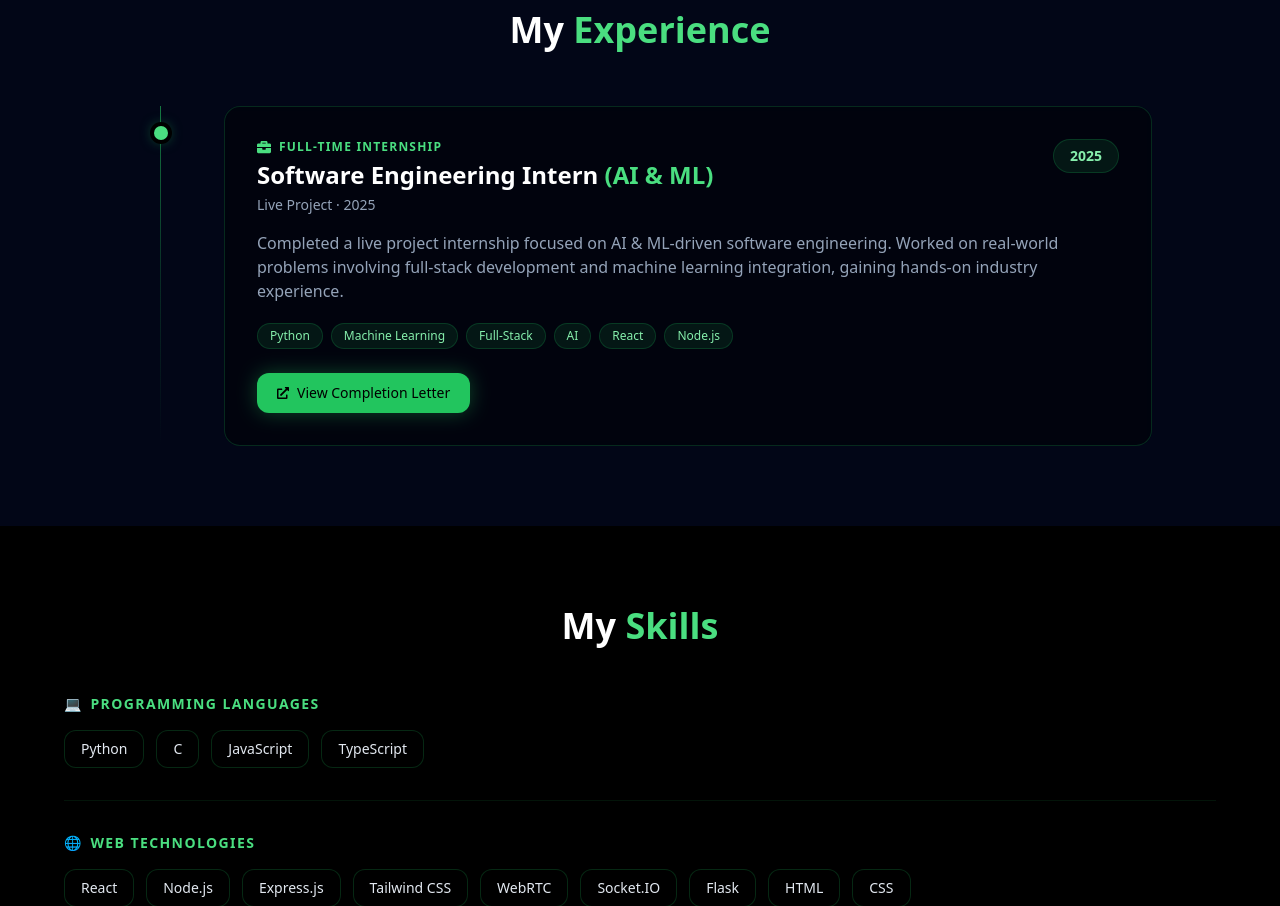
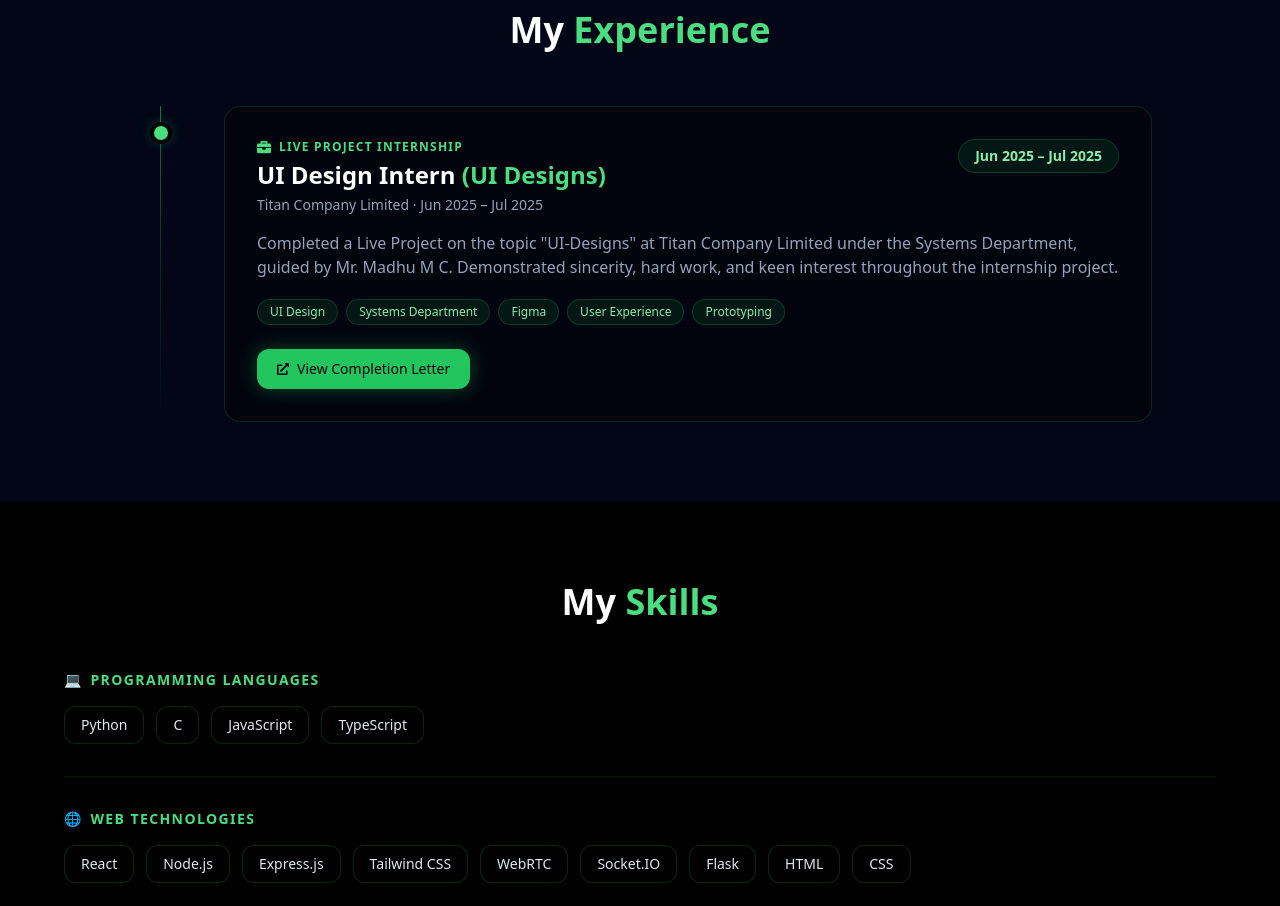
Before and after one commit to Praveen2330/My-PortFolio, a React (Vite) app: page / in a window 1280 px wide. Shown: the part 2220-3126 px from the top of the page. Built offline with nearby package versions, Linux system fonts and the light colour scheme.

Commit message:
fix: correct internship details to Titan Company UI Design live project

```diff
--- a/src/components/Experience.jsx
+++ b/src/components/Experience.jsx
@@ -3,16 +3,16 @@ import { FaExternalLinkAlt, FaDownload, FaTimes, FaBriefcase } from "react-icons
 
 const experiences = [
   {
-    role: "Software Engineering Intern",
-    domain: "AI & ML",
-    company: "Live Project",
-    duration: "2025",
-    type: "Full-time Internship",
+    role: "UI Design Intern",
+    domain: "UI Designs",
+    company: "Titan Company Limited",
+    duration: "Jun 2025 – Jul 2025",
+    type: "Live Project Internship",
     description:
-      "Completed a live project internship focused on AI & ML-driven software engineering. Worked on real-world problems involving full-stack development and machine learning integration, gaining hands-on industry experience.",
-    skills: ["Python", "Machine Learning", "Full-Stack", "AI", "React", "Node.js"],
+      "Completed a Live Project on the topic \"UI-Designs\" at Titan Company Limited under the Systems Department, guided by Mr. Madhu M C. Demonstrated sincerity, hard work, and keen interest throughout the internship project.",
+    skills: ["UI Design", "Systems Department", "Figma", "User Experience", "Prototyping"],
     certificate: "/Praveen.N Live Project Completion Letter (1).pdf",
-    certificateLabel: "Live Project Completion Letter",
+    certificateLabel: "Live Project Completion Letter – Titan Company",
   },
 ];
 
```
